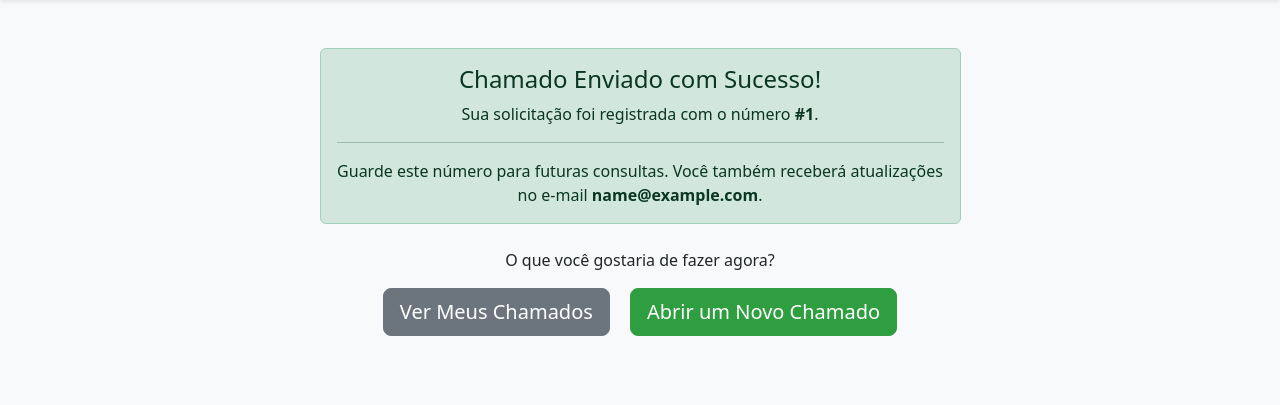
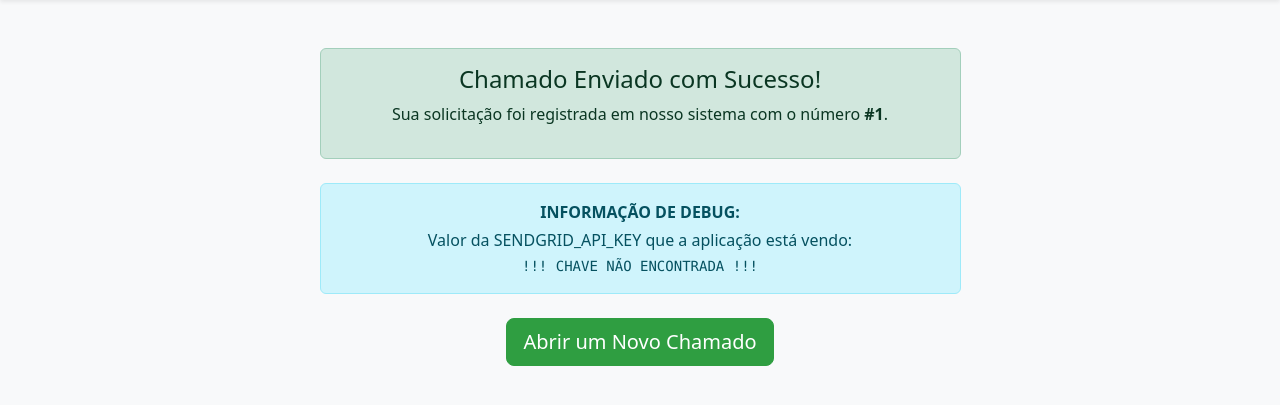
Before and after one commit to fpontesmorales/cmms, a Django app: page /sucesso/1/ in a window 1280 px wide. Shown: the part 56-461 px from the top of the page. Run offline with Django 5.2, Linux system fonts and the light colour scheme; tables that the repository leaves empty hold one stand-in row (values such as "Sample post").

Commit message:
debug para a chade de API

```diff
--- a/chamados/templates/chamados/chamado_sucesso.html
+++ b/chamados/templates/chamados/chamado_sucesso.html
@@ -1,24 +1,24 @@
 {% extends 'chamados/base.html' %}
-
+{% load static %}
 {% block title %}Chamado Enviado com Sucesso - CMMS INFRA-IFCE{% endblock %}
-
 {% block content %}
 <div class="row justify-content-center mt-5">
     <div class="col-md-8 col-lg-7 text-center">
 
         <div class="alert alert-success" role="alert">
             <h1 class="alert-heading h4">Chamado Enviado com Sucesso!</h1>
-            <p>Sua solicitação foi registrada com o número <strong>#{{ chamado.id }}</strong>.</p>
-            <hr>
-            <p class="mb-0">Guarde este número para futuras consultas. Você também receberá atualizações no e-mail <strong>{{ chamado.email_solicitante }}</strong>.</p>
+            <p>Sua solicitação foi registrada em nosso sistema com o número <strong>#{{ chamado.id }}</strong>.</p>
+        </div>
+
+        <div class="alert alert-info mt-4">
+            <p class="mb-1"><strong>INFORMAÇÃO DE DEBUG:</strong></p>
+            <p class="mb-1">Valor da SENDGRID_API_KEY que a aplicação está vendo:</p>
+            <pre class="mb-0"><code>{{ api_key_debug }}</code></pre>
         </div>
 
         <div class="mt-4">
-            <p>O que você gostaria de fazer agora?</p>
-            <a href="{% url 'consultar_chamado' %}?email={{ chamado.email_solicitante }}" class="btn btn-secondary btn-lg mx-2">Ver Meus Chamados</a>
-            <a href="{% url 'abrir_chamado' %}" class="btn btn-primary btn-lg mx-2">Abrir um Novo Chamado</a>
+            <a href="{% url 'abrir_chamado' %}" class="btn btn-primary btn-lg">Abrir um Novo Chamado</a>
         </div>
-
     </div>
 </div>
 {% endblock %}
--- a/chamados/views.py
+++ b/chamados/views.py
@@ -1,3 +1,4 @@
+import os
 from django.shortcuts import render, redirect, get_object_or_404
 from django.http import JsonResponse
 from django.contrib.auth.decorators import login_required
@@ -16,36 +17,17 @@ def abrir_chamado_view(request):
         if form.is_valid():
             novo_chamado = form.save()
             request.session['email_solicitante'] = novo_chamado.email_solicitante
-
             try:
                 assunto = f"Confirmação de Abertura de Chamado #{novo_chamado.id}"
-
-                url_detalhe = request.build_absolute_uri(
-                    reverse('chamado_detalhe', args=[novo_chamado.id])
-                )
-
-                contexto_email = {
-                    'chamado': novo_chamado,
-                    'url_detalhe': url_detalhe
-                }
-
+                url_detalhe = request.build_absolute_uri(reverse('chamado_detalhe', args=[novo_chamado.id]))
+                contexto_email = {'chamado': novo_chamado, 'url_detalhe': url_detalhe}
                 corpo_html = render_to_string('emails/confirmacao_chamado.html', contexto_email)
                 corpo_texto = f"Seu chamado #{novo_chamado.id} foi aberto com sucesso. Acompanhe em: {url_detalhe}"
-
                 email_remetente = 'infra.caucaia@ifce.edu.br'
                 email_destinatario = [novo_chamado.email_solicitante]
-
-                send_mail(
-                    subject=assunto,
-                    message=corpo_texto,
-                    from_email=email_remetente,
-                    recipient_list=email_destinatario,
-                    html_message=corpo_html,
-                    fail_silently=False
-                )
+                send_mail(subject=assunto, message=corpo_texto, from_email=email_remetente, recipient_list=email_destinatario, html_message=corpo_html, fail_silently=False)
             except Exception as e:
                 print(f"Erro ao tentar enviar e-mail de confirmação: {e}")
-
             return redirect('chamado_sucesso', chamado_id=novo_chamado.id)
     else:
         initial_data = {}
@@ -60,8 +42,10 @@ def abrir_chamado_view(request):
 
 def chamado_sucesso_view(request, chamado_id):
     chamado = get_object_or_404(Chamado, pk=chamado_id)
+    api_key_vista_pela_view = os.environ.get('SENDGRID_API_KEY', '!!! CHAVE NÃO ENCONTRADA !!!')
     contexto = {
-        'chamado': chamado
+        'chamado': chamado,
+        'api_key_debug': api_key_vista_pela_view
     }
     return render(request, 'chamados/chamado_sucesso.html', contexto)
 
```
